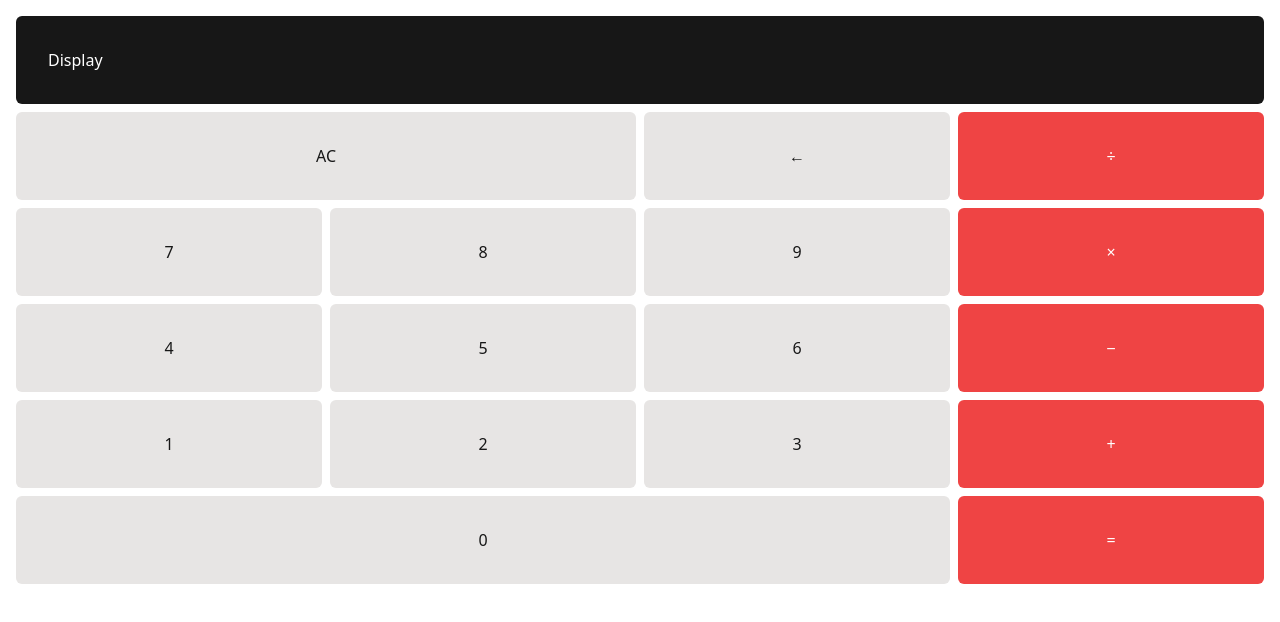
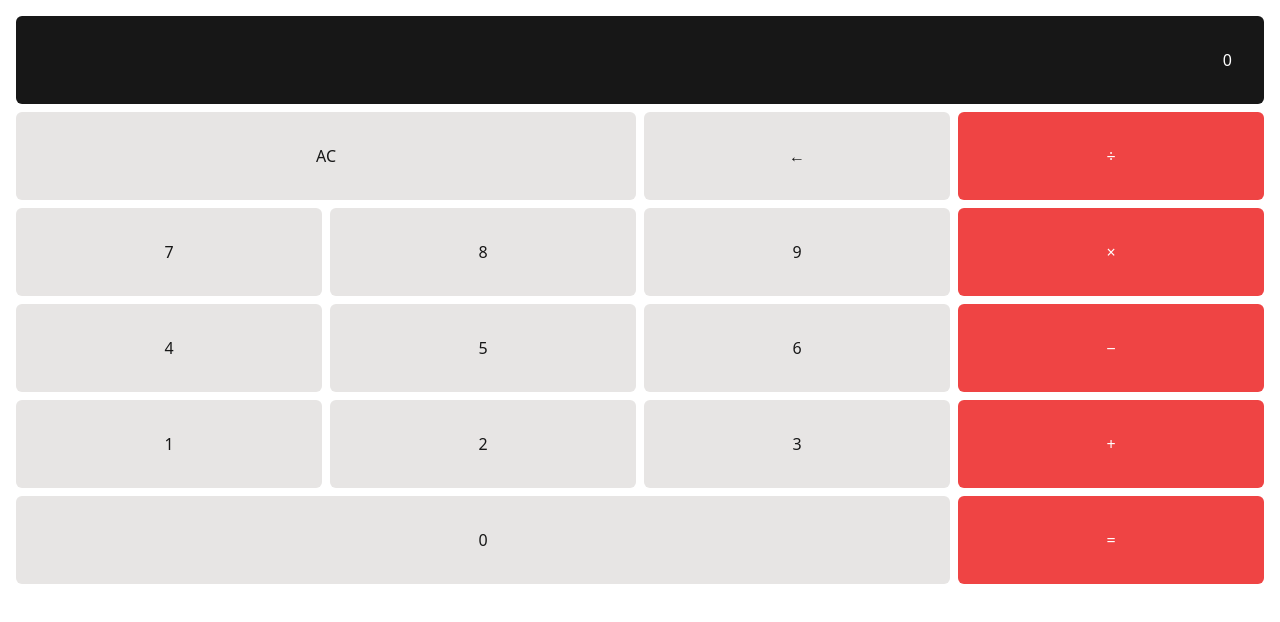
Before and after one commit to tiesfa/basic-calculator, a website: page index.html in a window 1280 px wide. Drawn offline with Linux system fonts and the light colour scheme.

Commit message:
Display change

```diff
--- a/index.html
+++ b/index.html
@@ -12,7 +12,7 @@
 
 <body>
     <div class="grid gap-2 grid-cols-4 grid-rows-6 m-4">
-        <div id="output-display" class="bg-neutral-900 text-white p-8 rounded-md col-span-4 row-start-1">Display</div>
+        <div id="output-display" class="bg-neutral-900 text-white text-end p-8 rounded-md col-span-4 row-start-1">0</div>
         <button id="btn-all-clear" class="btn-secondary uppercase col-span-2 row-start-2 col-start-1">ac</button>
         <button id="btn-clear" class="btn-secondary uppercase row-start-2 col-start-3">&larr;</button>
         <button id="btn-divided" class="btn-primary row-start-2 col-start-4">&#247;</button>
```
Also changed, not shown: src/output.css.
